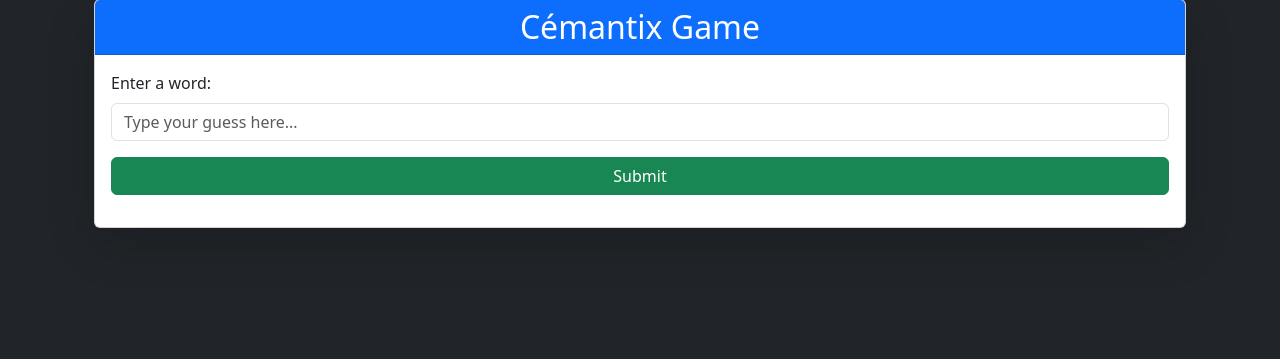
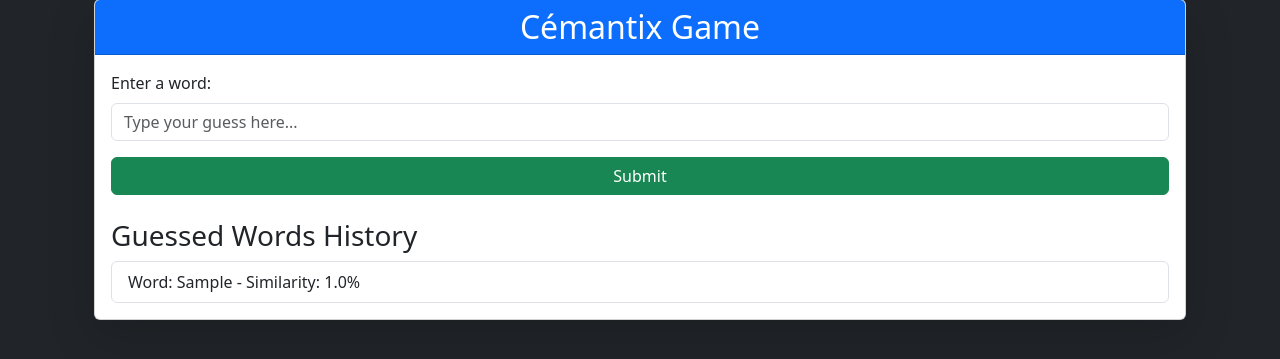
Before and after one commit to pierrenogaro/gamingZone, a Django app: page /cemantix in a window 1280 px wide. Shown: the part 129-488 px from the top of the page. Run offline with Django 5.2, Linux system fonts and the light colour scheme; tables that the repository leaves empty hold one stand-in row (values such as "Sample post"); some libraries are stand-ins or nearby versions.

Commit message:
history word

```diff
--- a/website/templates/website/cemantix/game.html
+++ b/website/templates/website/cemantix/game.html
@@ -22,6 +22,17 @@
                     {{ message }}
                 </div>
             {% endif %}
+
+            <h3 class="mt-4">Guessed Words History</h3>
+            <ul class="list-group mt-2">
+                {% for guess in guesses %}
+                    <li class="list-group-item">
+                        Word: {{ guess.word }} - Similarity: {{ guess.similarity }}%
+                    </li>
+                {% empty %}
+                    <li class="list-group-item text-muted">No guesses yet. Try to guess a word!</li>
+                {% endfor %}
+            </ul>
         </div>
     </div>
 </div>
--- a/website/views.py
+++ b/website/views.py
@@ -2,6 +2,8 @@ from django.shortcuts import render
 from website.models import Guess
 import spacy
 import random
+
+######################## CEMANTIX ########################
 
 nlp = spacy.load("en_core_web_lg")
 
@@ -14,6 +16,8 @@ token_secret_word = nlp(SECRET_WORD)
 
 def cemantix_game(request):
     message = ""
+    guesses = Guess.objects.all()
+
     if request.method == "POST":
         given_word = request.POST.get('word') # retrieves the value form
         if given_word:
@@ -29,13 +33,16 @@ def cemantix_game(request):
                 cemantix_change_word(similarity)
                 message += f"GG! You've found the secret word '{given_word}'. A new secret word has been set."
 
-    return render(request, 'website/cemantix/game.html', {'message': message})
+    return render(request, 'website/cemantix/game.html', {'message': message, 'guesses': guesses})
 
 def cemantix_change_word(similarity):
     global SECRET_WORD, token_secret_word
     if similarity == 100:
+        Guess.objects.all().delete()
         SECRET_WORD = random.choice(words)
         token_secret_word = nlp(SECRET_WORD)
 
+######################## CEMANTIX ########################
+
 def games_page(request):
     return render(request, 'website/game/game_page.html')
```
